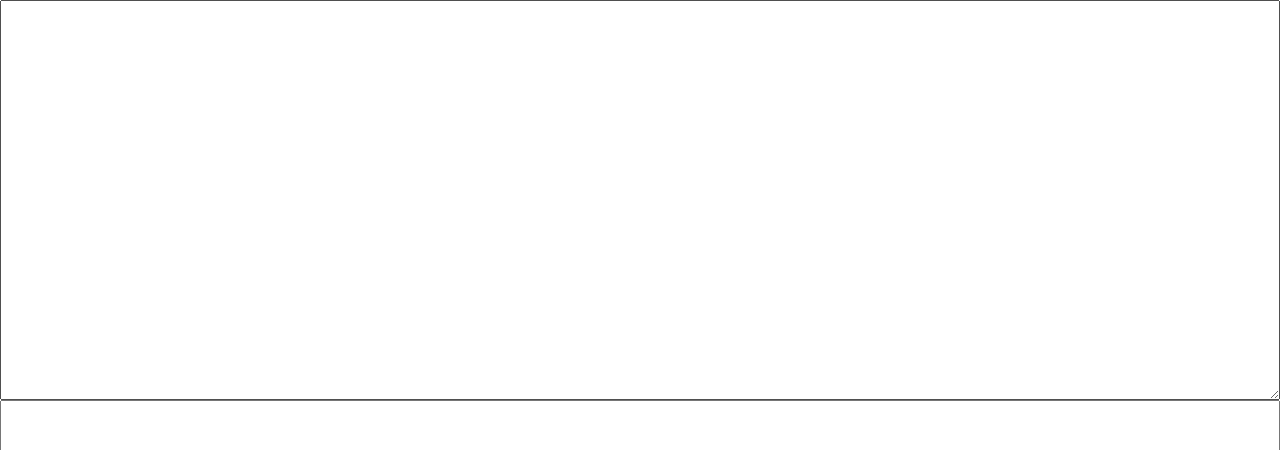
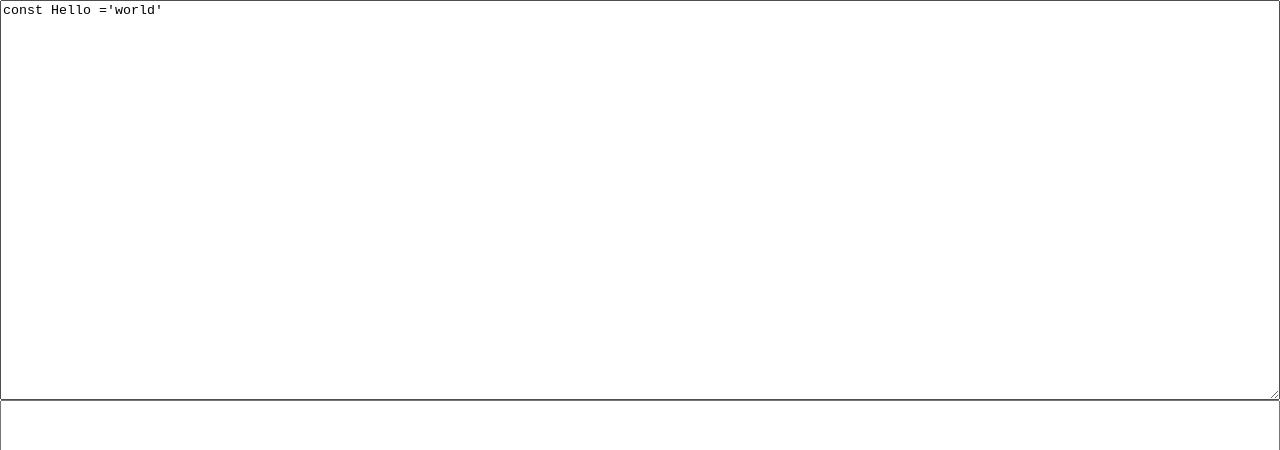
Before and after one commit to Xuans/webpack-test, a website built with webpack: page dist/index.html in a window 1280 px wide. Shown: the top 450 px of the page. Built offline with nearby package versions, Linux system fonts and the light colour scheme.

Commit message:
提交代码
提交代码

```diff
--- a/dist/index.html
+++ b/dist/index.html
@@ -23,15 +23,16 @@
 			display: flex;
 			flex-direction: column;
 		}
-		.content>textarea{
-			flex:1;
+
+		.content > textarea {
+			flex: 1;
 			overflow: auto;
 		}
 	</style>
 </head>
 <body>
 <div class="content">
-	<textarea onchange="Parse(this)"></textarea>
+	<textarea onchange="Parse(this)">const Hello ='world'</textarea>
 	<textarea id="result"></textarea>
 </div>
 </body>
```
Also changed, not shown: package.json (+7 -3 lines), README.md, 2 other files.
